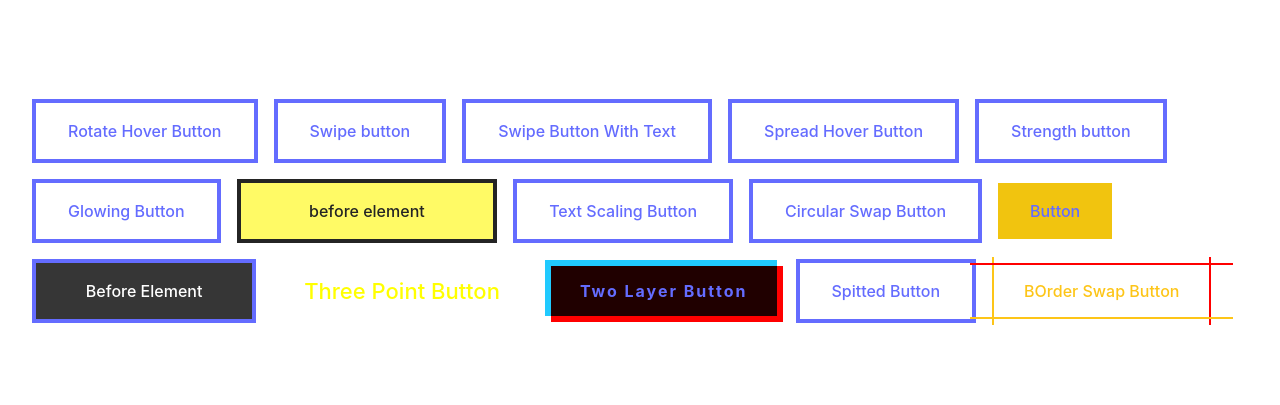
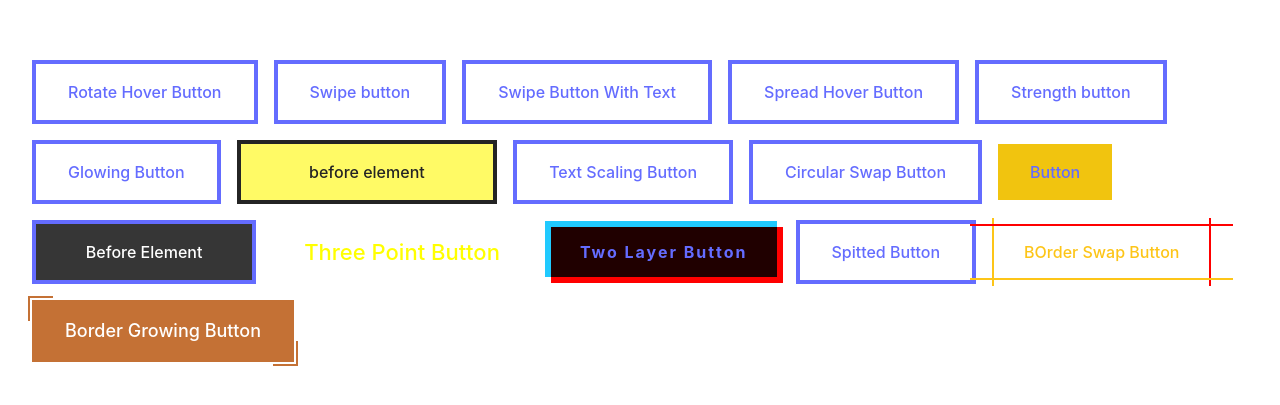
Before and after one commit to andy5566w/vue3-advenced-css, a Vue app: page / in a window 1280 px wide. Shown: the part 189-594 px from the top of the page. Built offline with nearby package versions, Linux system fonts and the light colour scheme.

Commit message:
add BorderGrowingButton.vue

```diff
--- a/src/components/DIsplayButton.vue
+++ b/src/components/DIsplayButton.vue
@@ -15,6 +15,7 @@
     <TwoLayersButton />
     <SpittedButton />
     <BorderSwapButton />
+    <BorderGrowingButton />
   </div>
 </template>
 
@@ -34,6 +35,7 @@ import ThreeCircleBackgroundButton from './buttons/ThreeCircleBackgroundButton.v
 import TwoLayersButton from './buttons/TwoLayersButton.vue'
 import SpittedButton from './buttons/SplittedButton.vue'
 import BorderSwapButton from './buttons/BorderSwapButton.vue'
+import BorderGrowingButton from './buttons/BorderGrowingButton.vue'
 </script>
 
 <style lang="scss" scoped></style>
--- /dev/null
+++ b/src/components/buttons/BorderGrowingButton.vue
@@ -0,0 +1,47 @@
+<template>
+  <button
+    class="text-lg transition duration-150 ease-out px-8 py-4 relative rounded-none focus:outline-0"
+  >
+    Border Growing Button
+  </button>
+</template>
+
+<script></script>
+
+<style scoped lang="scss">
+button {
+  --main-color: #c47135;
+  color: white;
+  background-color: var(--main-color);
+
+  &:before,
+  &:after {
+    content: '';
+    position: absolute;
+    width: 25px;
+    height: 25px;
+    transition: all 0.5s;
+  }
+  &:before {
+    left: -5px;
+    top: -5px;
+    border-top: 2px solid var(--main-color);
+    border-left: 2px solid var(--main-color);
+  }
+  &:after {
+    bottom: -5px;
+    right: -5px;
+    border-bottom: 2px solid var(--main-color);
+    border-right: 2px solid var(--main-color);
+  }
+
+  &:hover {
+    border-color: transparent;
+    &:before,
+    &:after {
+      width: 100%;
+      height: 100%;
+    }
+  }
+}
+</style>
```
